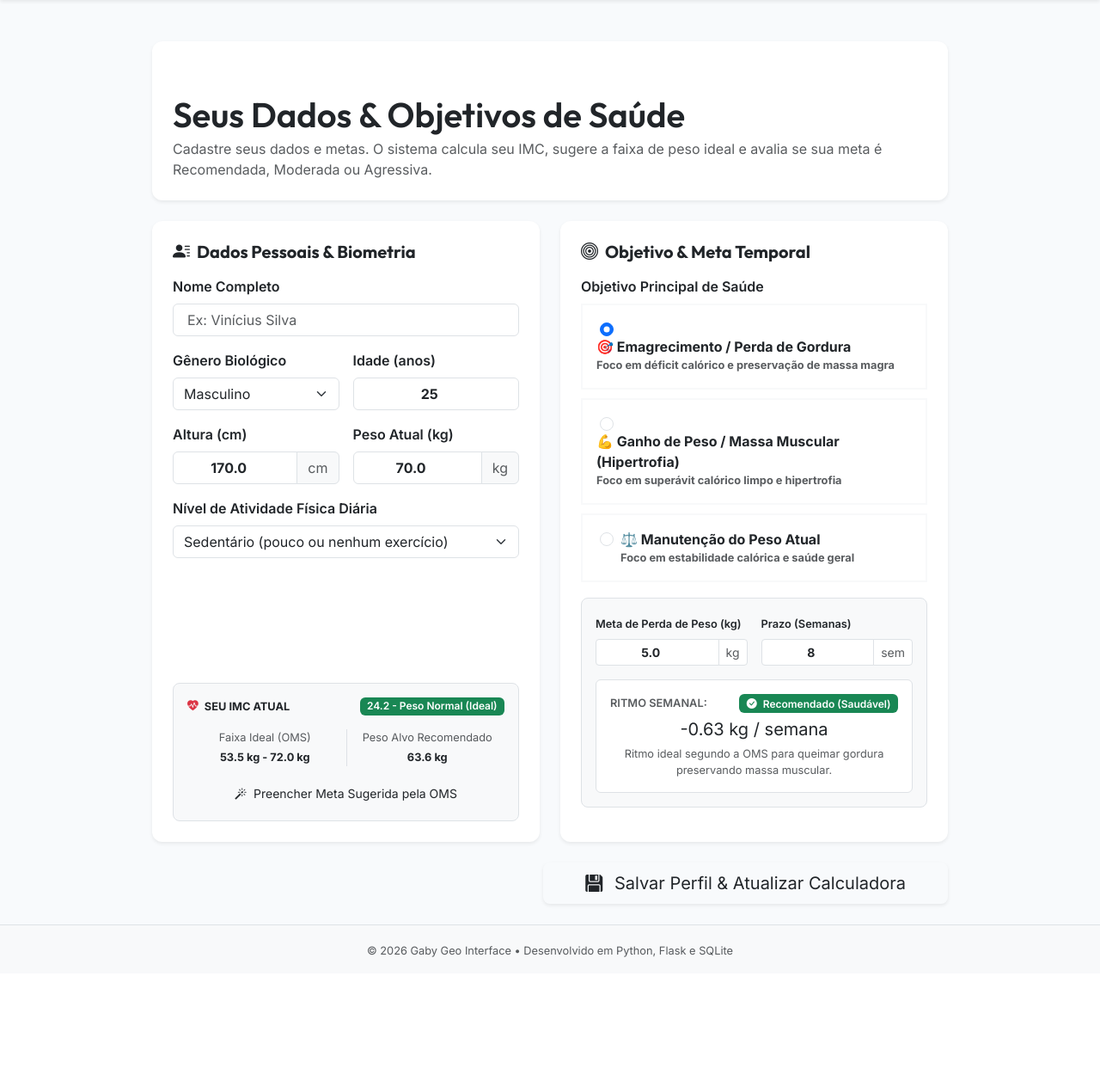
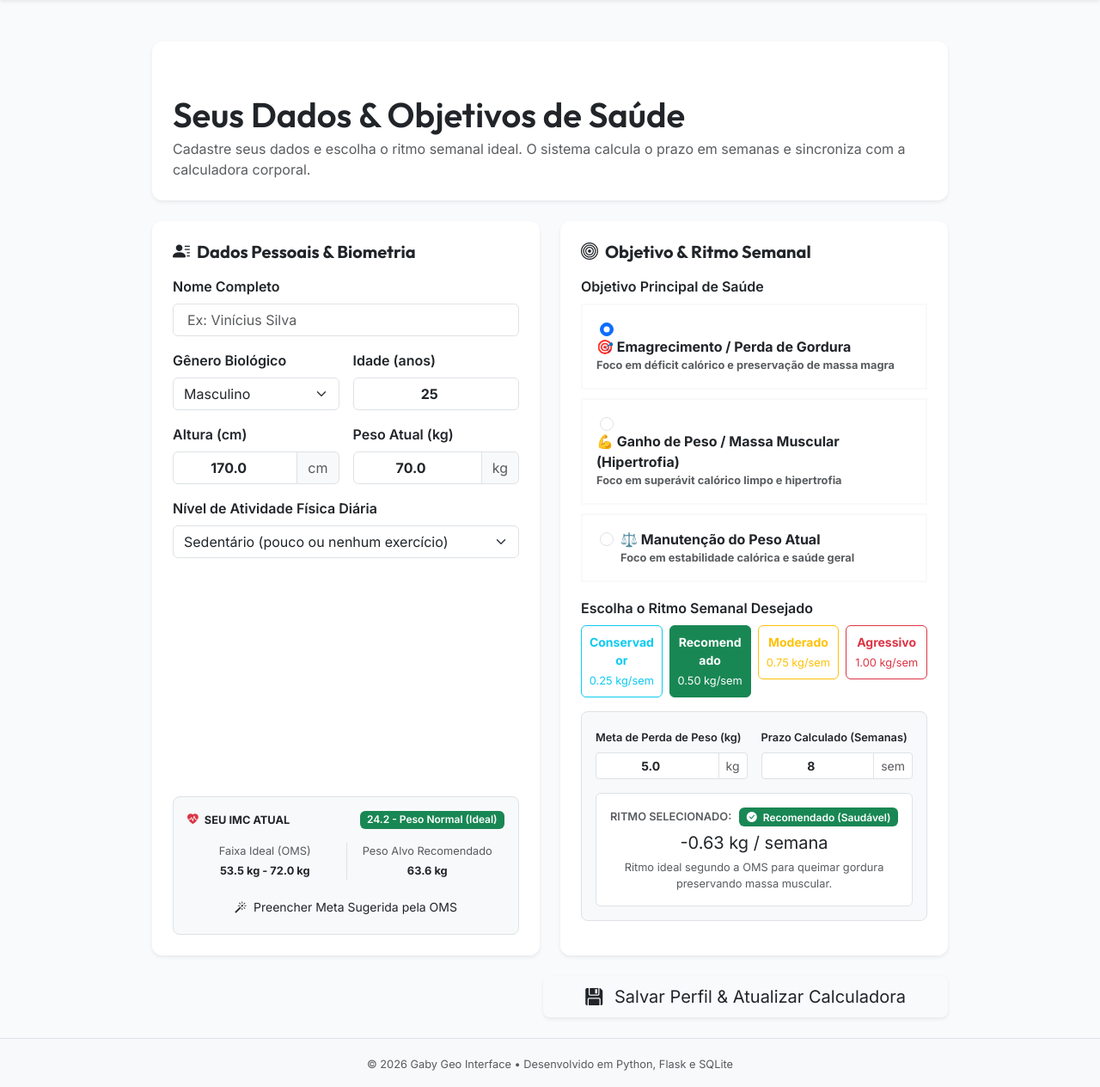
Before and after one commit to Owvan/MacroNutrition, a Flask app: template app/templates/profile.html in a window 1280 px wide. Shown: the part 66-1330 px from the top of the page at 86% size. Before the commit the page ends 1179 px from the top, so only its background shows below. Run offline with Flask 3, Linux system fonts and the light colour scheme; the template is opened without the code that fills it, so the values that code supplies are empty.

Commit message:
feat: adiciona seletor interativo de ritmo semanal (Conservador, Recomendado, Moderado, Agressivo) com calculo bidirecional de prazo em semanas

```diff
--- a/app/database.py
+++ b/app/database.py
@@ -49,12 +49,18 @@ def init_db():
             goal_type TEXT DEFAULT 'weight_loss',
             target_weight_change_kg REAL DEFAULT 0.0,
             target_timeframe_weeks INTEGER DEFAULT 8,
+            weekly_pace TEXT DEFAULT 'recommended',
             activity_level REAL DEFAULT 1.2,
             created_at TIMESTAMP DEFAULT CURRENT_TIMESTAMP,
             updated_at TIMESTAMP DEFAULT CURRENT_TIMESTAMP,
             FOREIGN KEY (user_id) REFERENCES users (id) ON DELETE CASCADE
         );
     ''')
+
+    cursor.execute("PRAGMA table_info(user_profiles)")
+    prof_cols = [row[1] for row in cursor.fetchall()]
+    if 'weekly_pace' not in prof_cols:
+        cursor.execute("ALTER TABLE user_profiles ADD COLUMN weekly_pace TEXT DEFAULT 'recommended'")
 
     # BMR Records table
     cursor.execute('''
--- a/app/routes/main_routes.py
+++ b/app/routes/main_routes.py
@@ -80,7 +80,6 @@ def calculator():
             }
         }
     elif not calculation_result and user_profile:
-        # Pre-populate calculator automatically from user profile
         weight = user_profile['current_weight']
         height = user_profile['height']
         age = user_profile['age']
@@ -128,12 +127,13 @@ def save_profile():
     goal_type = request.form.get('goal_type')
     target_weight_change_kg = request.form.get('target_weight_change_kg')
     target_timeframe_weeks = request.form.get('target_timeframe_weeks')
+    weekly_pace = request.form.get('weekly_pace', 'recommended')
     activity_level = request.form.get('activity_level')
 
     try:
         save_or_update_user_profile(
             user_id, full_name, gender, age, height, current_weight,
-            goal_type, target_weight_change_kg, target_timeframe_weeks, activity_level
+            goal_type, target_weight_change_kg, target_timeframe_weeks, activity_level, weekly_pace
         )
         flash('Perfil e metas salvas com sucesso! Dados sincronizados com a calculadora corporal.', 'success')
         return redirect(url_for('main.calculator'))
--- a/app/templates/profile.html
+++ b/app/templates/profile.html
@@ -13,7 +13,7 @@
                         <i class="bi bi-person-badge-fill me-1"></i> Perfil Corporal & Metas OMS
                     </span>
                     <h1 class="fw-extrabold text-dark mb-1">Seus Dados & Objetivos de Saúde</h1>
-                    <p class="text-muted mb-0">Cadastre seus dados e metas. O sistema calcula seu IMC, sugere a faixa de peso ideal e avalia se sua meta é Recomendada, Moderada ou Agressiva.</p>
+                    <p class="text-muted mb-0">Cadastre seus dados e escolha o ritmo semanal ideal. O sistema calcula o prazo em semanas e sincroniza com a calculadora corporal.</p>
                 </div>
                 {% if profile %}
                     <div class="mt-3 mt-md-0 text-md-end">
@@ -107,11 +107,11 @@
                     </div>
                 </div>
 
-                <!-- Seção 2: Objetivos & Metas Temporais com Classificação de Ritmo -->
+                <!-- Seção 2: Objetivos & Escolha de Ritmo Semanal -->
                 <div class="col-12 col-md-6">
                     <div class="card card-custom p-4 h-100 shadow-sm border-0">
                         <h5 class="fw-bold text-dark mb-3 d-flex align-items-center">
-                            <i class="bi bi-bullseye me-2 text-teal"></i> Objetivo & Meta Temporal
+                            <i class="bi bi-bullseye me-2 text-teal"></i> Objetivo & Ritmo Semanal
                         </h5>
 
                         <label class="form-label fw-semibold mb-2">Objetivo Principal de Saúde</label>
@@ -145,20 +145,55 @@
                             </div>
                         </div>
 
+                        <!-- Seletor de Ritmo Semanal Desejado -->
+                        <div id="pace_selector_box" class="mb-3">
+                            <label class="form-label fw-semibold text-dark mb-2">Escolha o Ritmo Semanal Desejado</label>
+                            <div class="row g-2">
+                                <div class="col-6 col-sm-3">
+                                    <input type="radio" class="btn-check" name="weekly_pace" id="pace_cons" value="conservative" {% if profile and profile.weekly_pace == 'conservative' %}checked{% endif %} onchange="onPaceSelected('conservative')">
+                                    <label class="btn btn-outline-info w-100 p-2 text-center" for="pace_cons">
+                                        <small class="d-block fw-bold">Conservador</small>
+                                        <span class="fs-7">0.25 kg/sem</span>
+                                    </label>
+                                </div>
+                                <div class="col-6 col-sm-3">
+                                    <input type="radio" class="btn-check" name="weekly_pace" id="pace_recom" value="recommended" {% if not profile or profile.weekly_pace == 'recommended' %}checked{% endif %} onchange="onPaceSelected('recommended')">
+                                    <label class="btn btn-outline-success w-100 p-2 text-center" for="pace_recom">
+                                        <small class="d-block fw-bold">Recomendado</small>
+                                        <span class="fs-7">0.50 kg/sem</span>
+                                    </label>
+                                </div>
+                                <div class="col-6 col-sm-3">
+                                    <input type="radio" class="btn-check" name="weekly_pace" id="pace_mod" value="moderate" {% if profile and profile.weekly_pace == 'moderate' %}checked{% endif %} onchange="onPaceSelected('moderate')">
+                                    <label class="btn btn-outline-warning w-100 p-2 text-center" for="pace_mod">
+                                        <small class="d-block fw-bold">Moderado</small>
+                                        <span class="fs-7">0.75 kg/sem</span>
+                                    </label>
+                                </div>
+                                <div class="col-6 col-sm-3">
+                                    <input type="radio" class="btn-check" name="weekly_pace" id="pace_agg" value="aggressive" {% if profile and profile.weekly_pace == 'aggressive' %}checked{% endif %} onchange="onPaceSelected('aggressive')">
+                                    <label class="btn btn-outline-danger w-100 p-2 text-center" for="pace_agg">
+                                        <small class="d-block fw-bold">Agressivo</small>
+                                        <span class="fs-7">1.00 kg/sem</span>
+                                    </label>
+                                </div>
+                            </div>
+                        </div>
+
                         <!-- Definição da Meta Quantitativa e Prazo -->
                         <div id="target_fields_box" class="p-3 bg-light rounded-3 border mb-3">
                             <div class="row g-3 mb-2">
                                 <div class="col-6">
                                     <label for="target_weight_change_kg" class="form-label fs-7 fw-semibold text-dark" id="target_weight_label">Meta de Peso (kg)</label>
                                     <div class="input-group input-group-sm">
-                                        <input type="number" step="0.5" min="0" max="100" class="form-control text-center fw-bold" id="target_weight_change_kg" name="target_weight_change_kg" value="{{ profile.target_weight_change_kg if profile else 5.0 }}" oninput="calculateIMCAndProjections()">
+                                        <input type="number" step="0.5" min="0" max="100" class="form-control text-center fw-bold" id="target_weight_change_kg" name="target_weight_change_kg" value="{{ profile.target_weight_change_kg if profile else 5.0 }}" oninput="onWeightOrTimeframeChanged()">
                                         <span class="input-group-text bg-white text-muted">kg</span>
                                     </div>
                                 </div>
                                 <div class="col-6">
-                                    <label for="target_timeframe_weeks" class="form-label fs-7 fw-semibold text-dark">Prazo (Semanas)</label>
+                                    <label for="target_timeframe_weeks" class="form-label fs-7 fw-semibold text-dark">Prazo Calculado (Semanas)</label>
                                     <div class="input-group input-group-sm">
-                                        <input type="number" step="1" min="1" max="104" class="form-control text-center fw-bold" id="target_timeframe_weeks" name="target_timeframe_weeks" value="{{ profile.target_timeframe_weeks if profile else 8 }}" oninput="calculateIMCAndProjections()">
+                                        <input type="number" step="1" min="1" max="104" class="form-control text-center fw-bold" id="target_timeframe_weeks" name="target_timeframe_weeks" value="{{ profile.target_timeframe_weeks if profile else 8 }}" oninput="onWeightOrTimeframeChanged()">
                                         <span class="input-group-text bg-white text-muted">sem</span>
                                     </div>
                                 </div>
@@ -167,13 +202,13 @@
                             <!-- Banner de Ritmo Semanal & Categoria (Recomendado, Moderado, Agressivo) -->
                             <div class="p-3 bg-white rounded border text-center mt-3">
                                 <div class="d-flex align-items-center justify-content-between mb-1">
-                                    <span class="fs-7 text-muted fw-semibold">RITMO SEMANAL:</span>
+                                    <span class="fs-7 text-muted fw-semibold">RITMO SELECIONADO:</span>
                                     <span class="badge bg-success" id="rate_category_badge">
                                         <i class="bi bi-check-circle-fill me-1"></i> Recomendado (Saudável)
                                     </span>
                                 </div>
                                 <div class="fs-5 fw-extrabold text-teal my-1" id="weekly_rate_value">
-                                    -0.63 kg / semana
+                                    -0.50 kg / semana
                                 </div>
                                 <small class="text-muted d-block fs-7" id="rate_category_desc">
                                     Ritmo ideal segundo a OMS para queimar gordura preservando massa muscular.
@@ -198,6 +233,39 @@
 let globalSuggestedChange = 0;
 let globalSuggestedWeeks = 8;
 let globalSuggestedGoal = 'weight_loss';
+
+const PACE_RATES = {
+    'conservative': 0.25,
+    'recommended': 0.50,
+    'moderate': 0.75,
+    'aggressive': 1.00
+};
+
+function onPaceSelected(paceKey) {
+    const changeKg = parseFloat(document.getElementById('target_weight_change_kg').value) || 0;
+    const rate = PACE_RATES[paceKey];
+
+    if (rate && changeKg > 0) {
+        const calculatedWeeks = Math.max(1, Math.round(changeKg / rate));
+        document.getElementById('target_timeframe_weeks').value = calculatedWeeks;
+    }
+    updateRateClassification();
+}
+
+function onWeightOrTimeframeChanged() {
+    const changeKg = parseFloat(document.getElementById('target_weight_change_kg').value) || 0;
+    const weeks = parseInt(document.getElementById('target_timeframe_weeks').value) || 1;
+
+    if (changeKg > 0 && weeks > 0) {
+        const rate = (changeKg / weeks).toFixed(2);
+        // Highlight matching pace button if close
+        if (Math.abs(rate - 0.25) <= 0.05) document.getElementById('pace_cons').checked = true;
+        else if (Math.abs(rate - 0.50) <= 0.05) document.getElementById('pace_recom').checked = true;
+        else if (Math.abs(rate - 0.75) <= 0.05) document.getElementById('pace_mod').checked = true;
+        else if (Math.abs(rate - 1.00) <= 0.05) document.getElementById('pace_agg').checked = true;
+    }
+    updateRateClassification();
+}
 
 function calculateIMCAndProjections() {
     const hCm = parseFloat(document.getElementById('height').value) || 170;
@@ -252,7 +320,6 @@ function calculateIMCAndProjections() {
     }
     globalSuggestedWeeks = Math.max(4, Math.round(globalSuggestedChange / 0.5));
 
-    // Rate Calculation
     updateGoalUI();
 }
 
@@ -260,14 +327,19 @@ function updateGoalUI() {
     const isMaint = document.getElementById('goal_maint').checked;
     const isGain = document.getElementById('goal_gain').checked;
     const label = document.getElementById('target_weight_label');
+    const paceBox = document.getElementById('pace_selector_box');
 
     if (isMaint) {
         if (label) label.textContent = 'Alteração Desejada (kg)';
         document.getElementById('target_weight_change_kg').value = 0;
-    } else if (isGain) {
-        if (label) label.textContent = 'Meta de Ganho de Peso (kg)';
+        if (paceBox) paceBox.style.display = 'none';
     } else {
-        if (label) label.textContent = 'Meta de Perda de Peso (kg)';
+        if (paceBox) paceBox.style.display = 'block';
+        if (isGain) {
+            if (label) label.textContent = 'Meta de Ganho de Peso (kg)';
+        } else {
+            if (label) label.textContent = 'Meta de Perda de Peso (kg)';
+        }
     }
     updateRateClassification();
 }
@@ -348,7 +420,8 @@ function applySuggestedMeta() {
     }
 
     document.getElementById('target_weight_change_kg').value = globalSuggestedChange;
-    document.getElementById('target_timeframe_weeks').value = globalSuggestedWeeks;
+    document.getElementById('pace_recom').checked = true;
+    onPaceSelected('recommended');
 
     updateGoalUI();
 }
```
Also changed, not shown: app/services/profile_services.py (+16 -6 lines).
